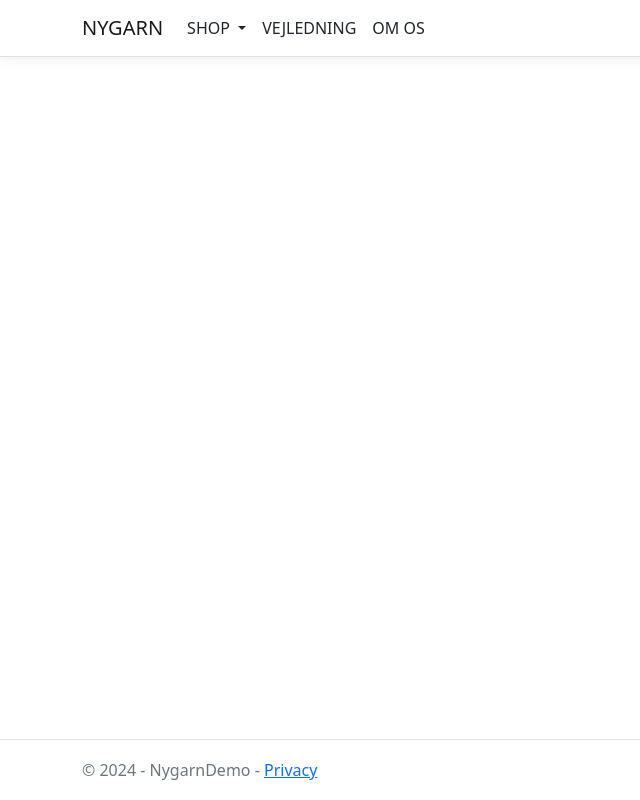
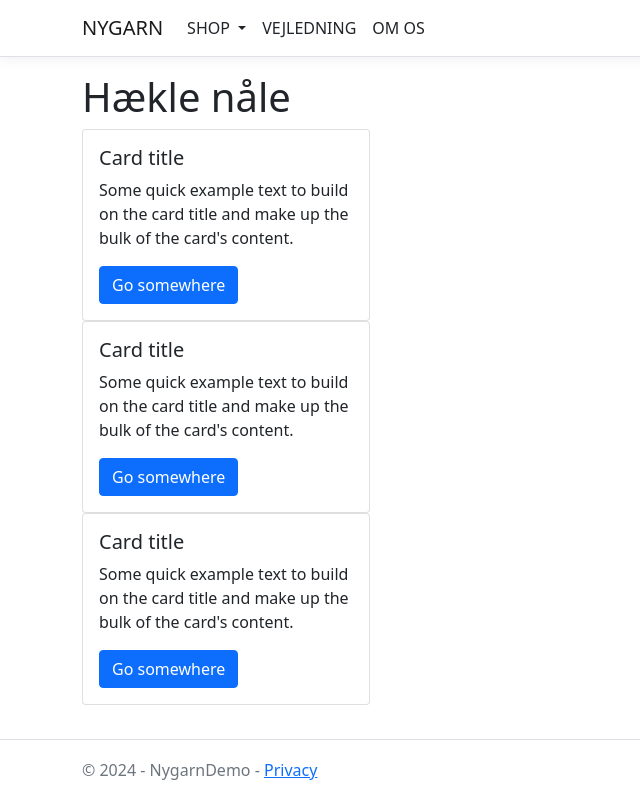
Before and after one commit to EmmaHyttel/NygarnDemo, an ASP.NET Core app: page /Product/CrochetHookPages/GetAllCrochetHooks in a window 1280 px wide. Shown: the whole page, without its empty margins (0-640 px from the left). Run offline with ASP.NET Core 8, Linux system fonts and the light colour scheme; style sheets or scripts are compiled from the project's sources.

Commit message:
ændret i getallcrochethooks

```diff
--- a/NygarnDemo/Pages/Product/CrochetHookPages/GetAllCrochetHooks.cshtml
+++ b/NygarnDemo/Pages/Product/CrochetHookPages/GetAllCrochetHooks.cshtml
@@ -2,3 +2,19 @@
 @model NygarnDemo.Pages.Product.CrochetHookPages.GetAllCrochetHooksModel
 @{
 }
+<h1>Hækle nåle</h1>
+@if (Model.CrochetHooks != null)
+{
+    foreach( var crochetHook in Model.CrochetHooks)
+    {
+        <div class="card" style="width: 18rem;">
+          @*   <img class="card-img-top" src="..." alt="Card image cap"> *@
+            <div class="card-body">
+                <h5 class="card-title">Card title</h5>
+                <p class="card-text">Some quick example text to build on the card title and make up the bulk of the card's content.</p>
+                <a href="#" class="btn btn-primary">Go somewhere</a>
+            </div>
+        </div>
+    }
+
+}
```
